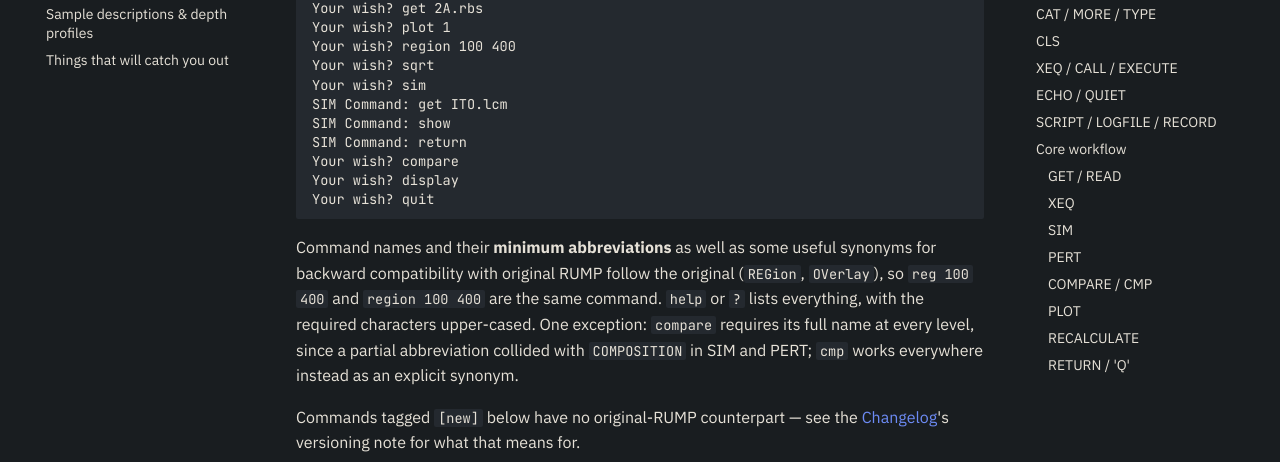
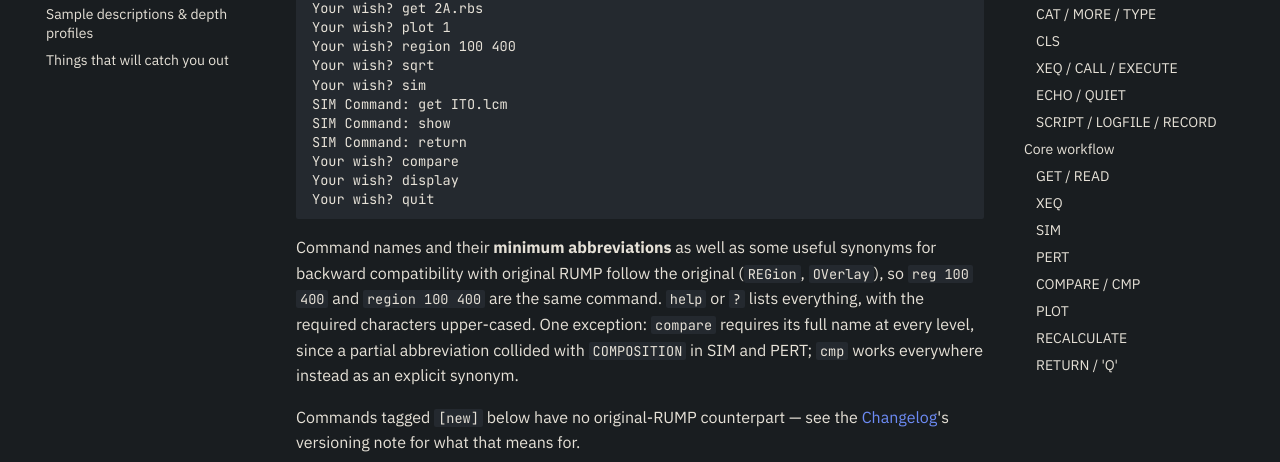
Before and after one commit to ikost/pyRUMP, an MkDocs documentation site: the page built from docs/manual/shell.md, in a window 1280 px wide. Shown: the part 415-877 px from the top of the page. Built offline with MkDocs 1.6.1 and Material for MkDocs 9.7.7, drawn with Linux system fonts in a browser that asks for light colours; comment, search, counter and statistics services are not loaded.

Commit message:
Upd manual

````diff
--- a/docs/manual/shell.md
+++ b/docs/manual/shell.md
@@ -147,9 +147,9 @@
 settings, plot state) are set once via `~/.pyrumprc` rather than every
 session — see [Config](config.md).
 
-### Core workflow
+## Core workflow
 
-#### `GET` / `READ`
+### `GET` / `READ`
 
 ```
 GET <file|n>
@@ -173,14 +173,14 @@
 Your wish? copy 0 2              /* snapshot the simulation into buffer 2 */
 ```
 
-#### `XEQ`
+### `XEQ`
 
 Cross-referenced here from [General system commands](#xeq-call-execute):
 `XEQ <file>` runs a command file, and loads data about as often as it runs a
 macro, so it belongs alongside `GET` as much as alongside the filesystem
 commands it's filed under.
 
-#### `SIM`
+### `SIM`
 
 Enters the sample-description editor: its own `SIM Command:` prompt, for
 building or editing the layered target `PERT` fits against and `COMPARE`
@@ -195,14 +195,14 @@
   layer 1 thickness = 500 A
 ```
 
-#### `PERT`
+### `PERT`
 
 Enters the fitting sub-processor: its own `PERT Command:` prompt, for
 selecting what varies and running the least-squares search. Same one-shot
 form as `SIM` — `PERT GO` re-runs the last selection without entering the
 prompt. See [SIM and PERT](sim-pert.md).
 
-#### `COMPARE` / `CMP`
+### `COMPARE` / `CMP`
 
 Active buffer vs. the simulation, with Poisson residuals and a reduced
 chi-square readout (over `PERT`'s error windows if set, else the visible
@@ -210,7 +210,7 @@
 alike — see the abbreviation note above for why `COMPARE` itself needs its
 full name.
 
-#### `PLOT`
+### `PLOT`
 
 ```
  PLOT [buffer|file]
@@ -224,13 +224,13 @@
 Your wish? plot 1               /* erase and plot buffer 1            */
 ```
 
-#### `RECALCULATE`
+### `RECALCULATE`
 
 Forces buffer 0 (the simulation) to recompute. Rarely needed by hand —
 `SIM`/`PERT` changes already trigger it — but useful after something that
 doesn't, e.g. reloading the atomic tables with `DATA`.
 
-#### `RETURN` / 'Q'
+### `RETURN` / 'Q'
 
 Leaves `SIM` or `PERT` back to the RUMP level. Typing a command neither
 sub-level recognizes does the same thing implicitly — it falls through to
````
